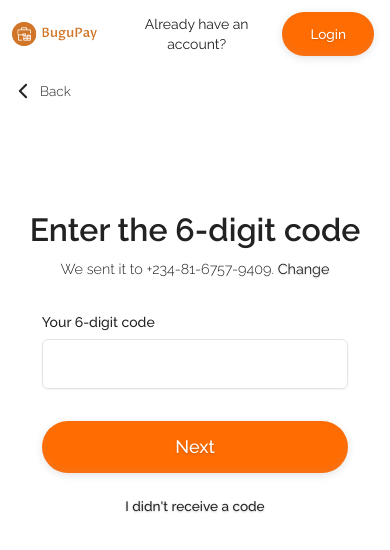
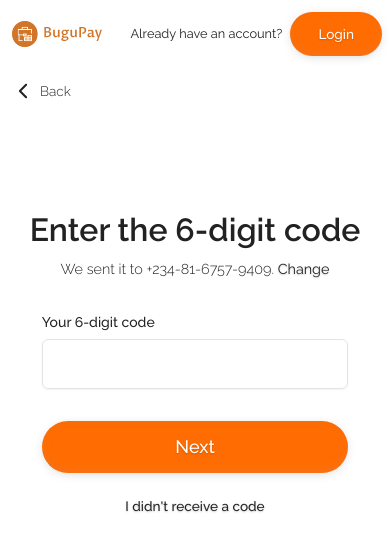
Before and after one commit to JohnOmoseni/bugupay, a Next.js app: page /verify/verify-digit in a window 390 px wide. Shown: the top 550 px of the page. Built offline with nearby package versions, Linux system fonts and the light colour scheme.

Commit message:
chore: edited auth pages

```diff
--- a/src/app/(auth)/_ui/AuthSectionWrapper.tsx
+++ b/src/app/(auth)/_ui/AuthSectionWrapper.tsx
@@ -2,7 +2,7 @@ import React, { ReactNode } from "react";
 
 function AuthSectionWrapper({ children }: { children: ReactNode }) {
   return (
-    <div className="relative grid h-full min-h-[560px] place-items-center">
+    <div className="relative grid h-full place-items-center max-sm:min-h-[560px]">
       <div className="mx-auto max-w-[600px] px-6 pb-6 pt-14 sm:pt-[5%]">
         {children}
       </div>
--- a/src/app/(auth)/_ui/Header.tsx
+++ b/src/app/(auth)/_ui/Header.tsx
@@ -12,7 +12,7 @@ interface AuthHeaderProps {
 
 const Header = ({ plain, type }: AuthHeaderProps) => {
   return (
-    <header className="relative w-full p-3 sm:px-6 sm:py-4">
+    <header className="relative w-full p-3 pr-2 sm:px-6 sm:py-4">
       <div className="row-flex-btwn gap-6">
         <Link href="#" className="group relative transition-sm hover:scale-95">
           <Image
@@ -24,8 +24,8 @@ const Header = ({ plain, type }: AuthHeaderProps) => {
           />
         </Link>
         {!plain && (
-          <div className="row-flex gap-2.5 pr-1">
-            <span className="text-base font-normal max-sm:text-center max-sm:text-sm">
+          <div className="row-flex gap-2">
+            <span className="text-base font-normal max-sm:text-center max-sm:text-[0.8rem]">
               {type === "signup"
                 ? "Already have an account?"
                 : "New to BuguPay?"}
--- a/src/app/(auth)/loading.tsx
+++ b/src/app/(auth)/loading.tsx
@@ -18,7 +18,7 @@ export default function LoadingModal() {
     >
       <Dialog open={true} onClose={() => false}>
         {/* The backdrop, rendered as a fixed sibling to the panel container */}
-        <div className="absolute inset-0 bg-white/80" style={{ zIndex: 999 }} />
+        <div className="fixed inset-0 bg-white/80" style={{ zIndex: 999 }} />
 
         <Dialog.Panel
           className="relative grid h-dvh w-full place-items-center"
--- a/src/app/(auth)/signup-success/page.tsx
+++ b/src/app/(auth)/signup-success/page.tsx
@@ -4,7 +4,7 @@ import Link from "next/link";
 
 function SignupSuccess() {
   return (
-    <div className="relative grid h-full w-full place-items-center p-4 max-sm:pt-8">
+    <div className="relative grid h-full w-full place-items-center p-4 max-sm:min-h-[560px] max-sm:pt-8">
       <div className="flex-column !items-center gap-3">
         <div className="relative h-[200px] w-[200px] max-w-[250px] sm:h-[250px]">
           <Image
```
